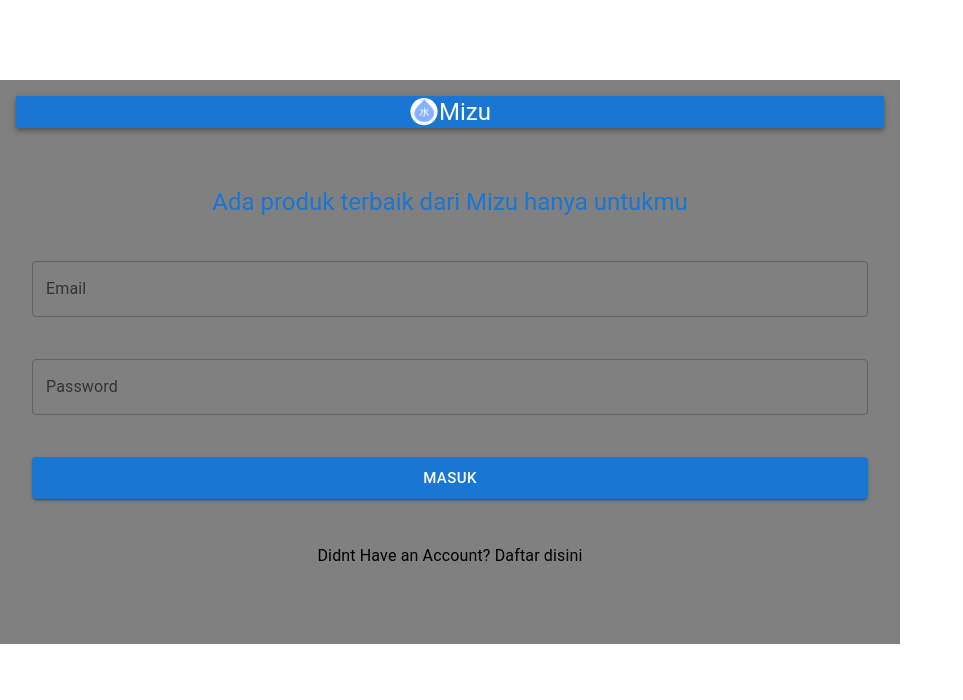
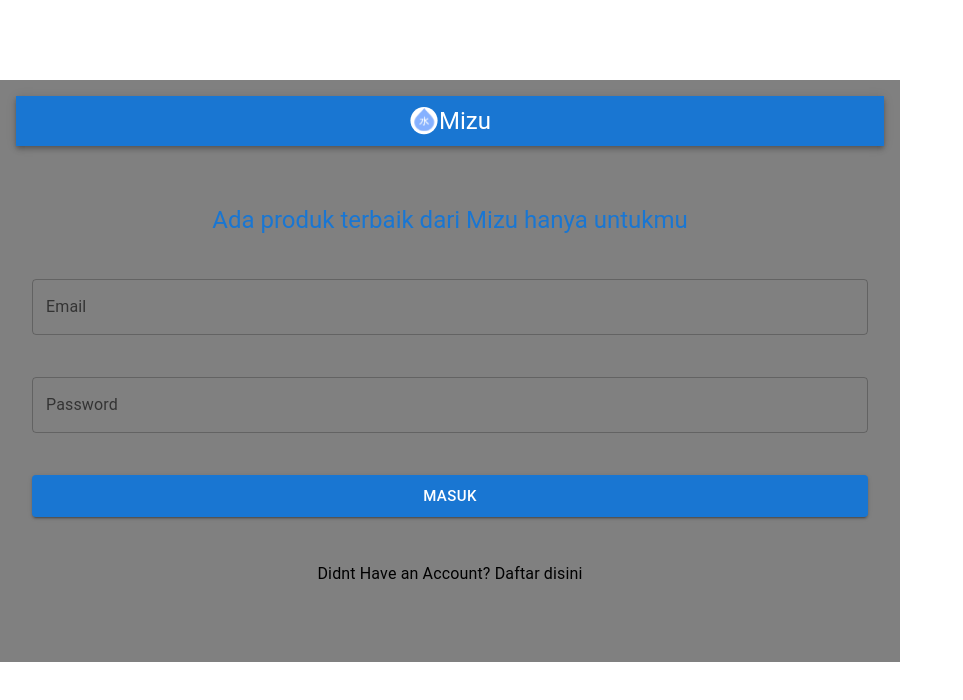
Before and after one commit to RioAldie/mizu-project, a Next.js app: page /components/organism/signin-form in a window 1280 px wide. Shown: the top 700 px of the page, without its empty margins (0-963 px from the left). Built offline with nearby package versions, Linux system fonts and the light colour scheme.

Commit message:
cek branch dev

```diff
--- a/pages/components/organism/signin-form/index.jsx
+++ b/pages/components/organism/signin-form/index.jsx
@@ -20,7 +20,7 @@
 export default function SigninForm(){
     return(
         <Box bgcolor={"grey"} flex={0.5}  p={2} justifyContent="center" alignItems="center" alignSelf={'center'} sx={{mt: 10,width:{md: 900}}}>
-        <AppBar position="relative" color="primary">
+        <AppBar position="relative" color="primary" sx={{height: 50, display: 'flex', alignItems: 'center',justifyContent:'center'}}>
              <NavBox>
              <Image src={"/image/logo-mizu.svg"} width={30} height={30}/>
                 <Typography variant="h5">Mizu</Typography>
```
Also changed, not shown: pages/firebase/firebase.js (added).
